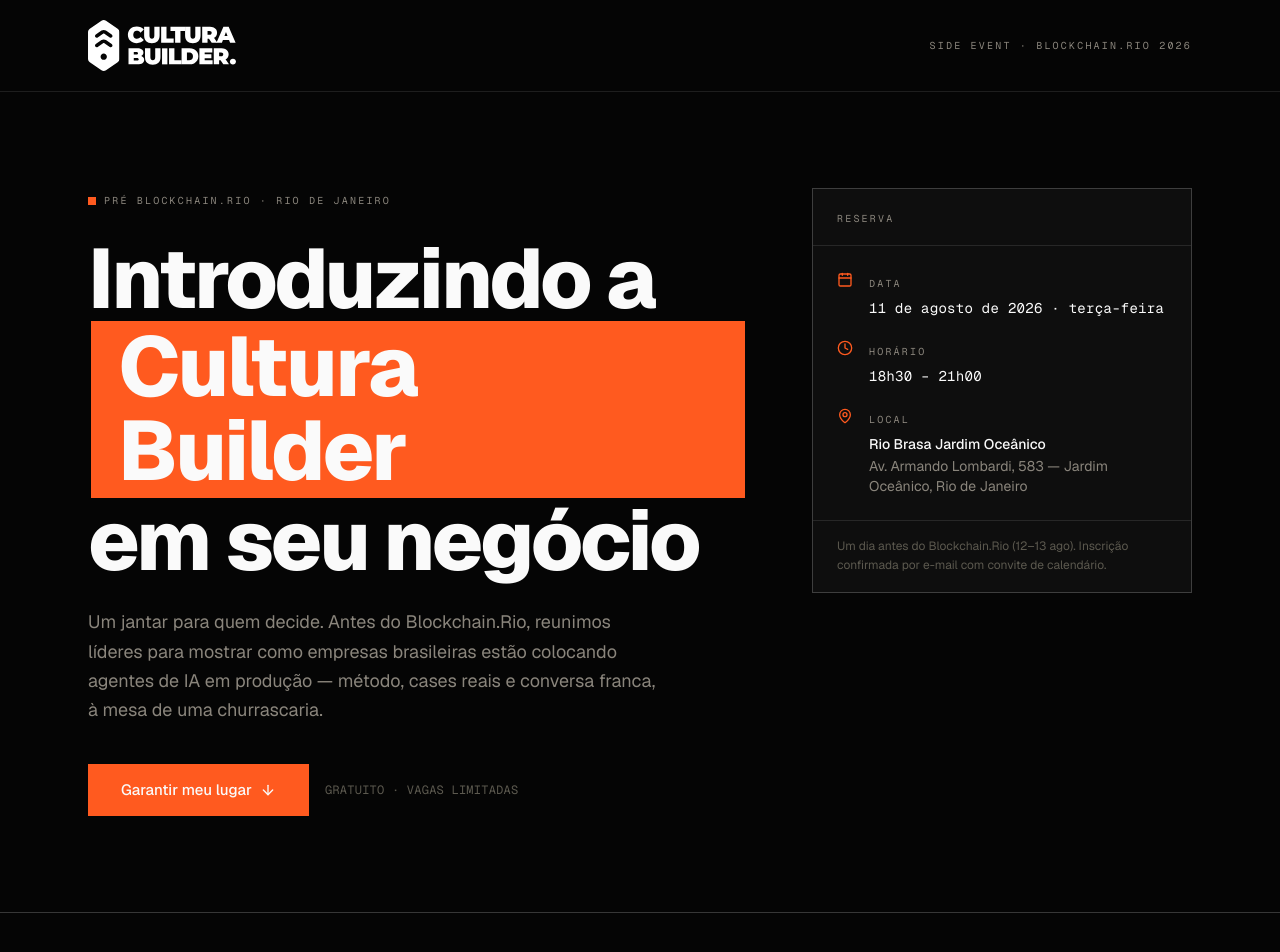
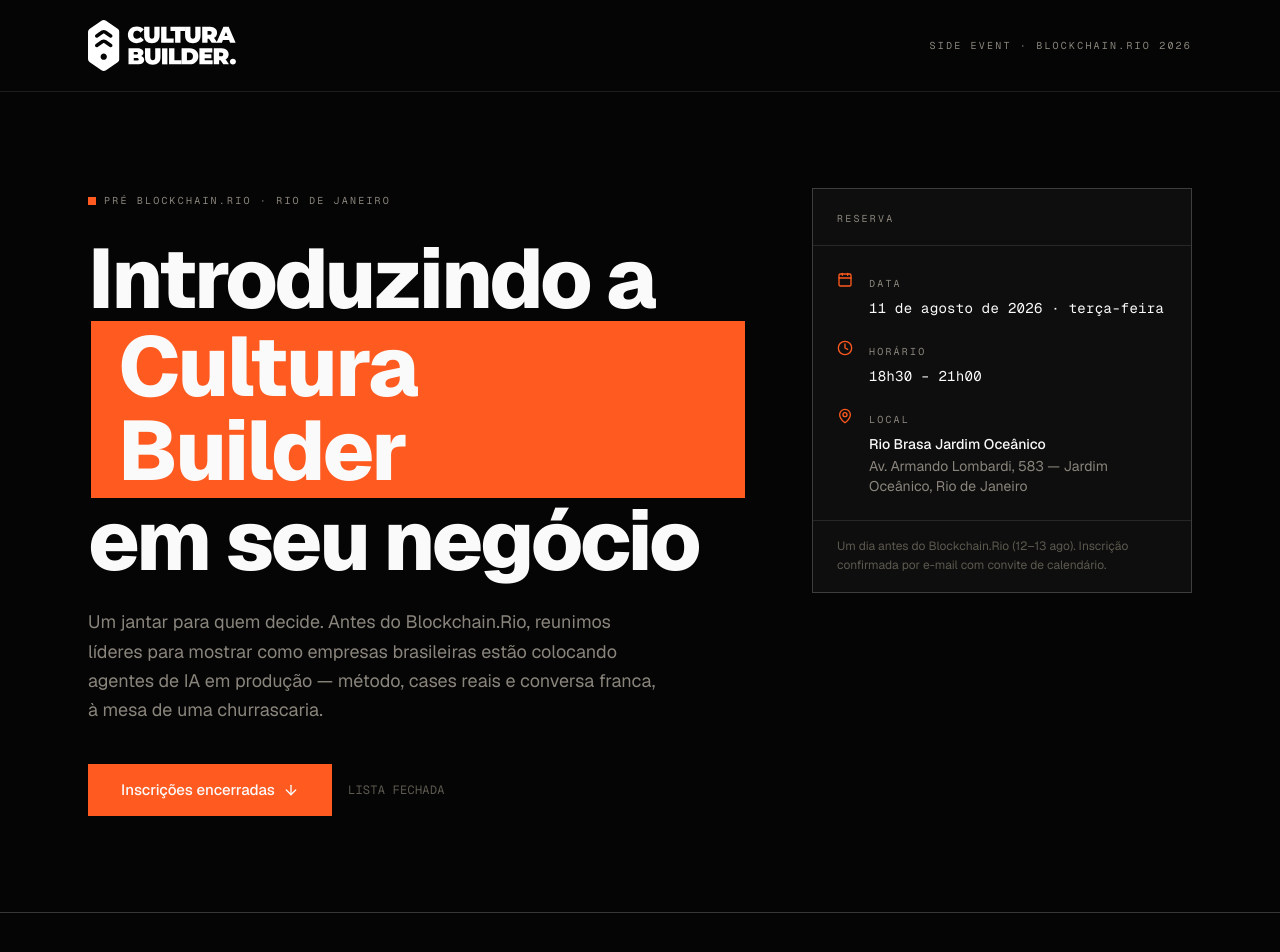
Before and after one commit to BrunoPessoa22/cb-evento-blockchainrio, a Next.js app: page / in a window 1280 px wide. Shown: the top 952 px of the page. Built offline with nearby package versions, Linux system fonts and the light colour scheme; no server answers.

Commit message:
Hero CTA reflete inscricoes encerradas

```diff
--- a/components/hero.tsx
+++ b/components/hero.tsx
@@ -1,7 +1,7 @@
 import Image from "next/image";
 import { ArrowDown, Calendar, Clock, MapPin } from "lucide-react";
 import { Button } from "@/components/ui/button";
-import { EVENT } from "@/lib/event";
+import { EVENT, REGISTRATIONS_CLOSED } from "@/lib/event";
 
 export function Hero() {
   return (
@@ -35,12 +35,12 @@
             <div className="mt-10 flex flex-wrap items-center gap-4">
               <Button asChild size="lg" className="group">
                 <a href="#inscricao">
-                  Garantir meu lugar
+                  {REGISTRATIONS_CLOSED ? "Inscrições encerradas" : "Garantir meu lugar"}
                   <ArrowDown className="cta-arrow" aria-hidden />
                 </a>
               </Button>
               <span className="mono text-xs uppercase tracking-[0.18em] text-[var(--paper-faint)]">
-                Gratuito · vagas limitadas
+                {REGISTRATIONS_CLOSED ? "Lista fechada" : "Gratuito · vagas limitadas"}
               </span>
             </div>
           </div>
```
